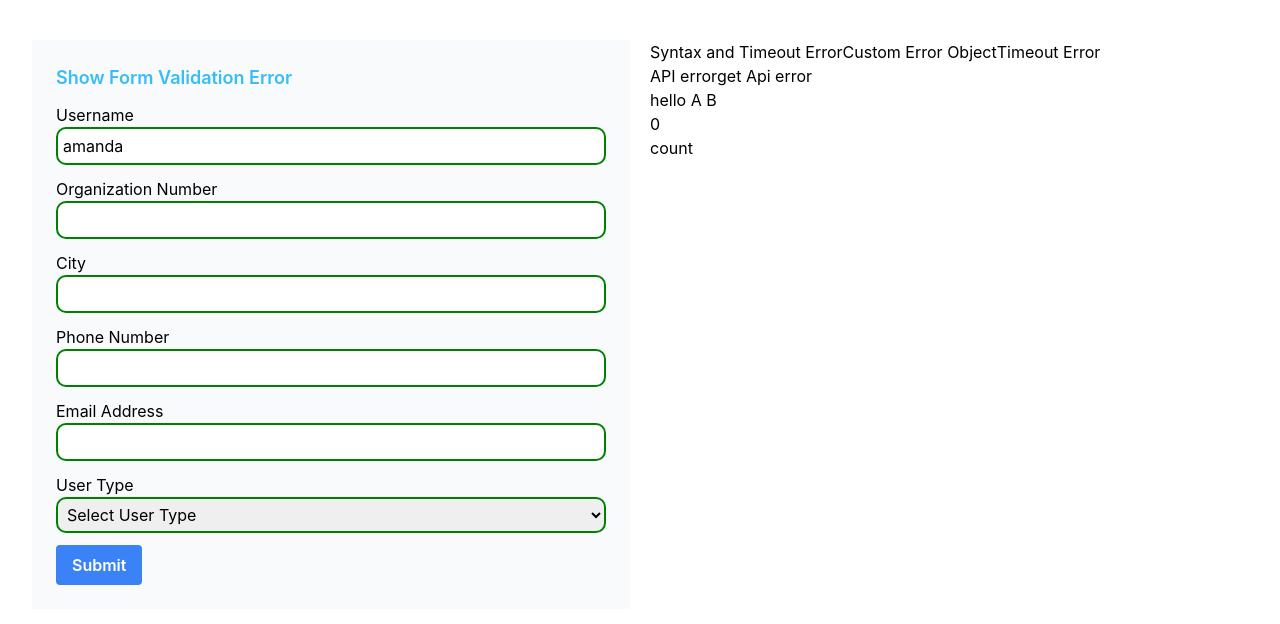
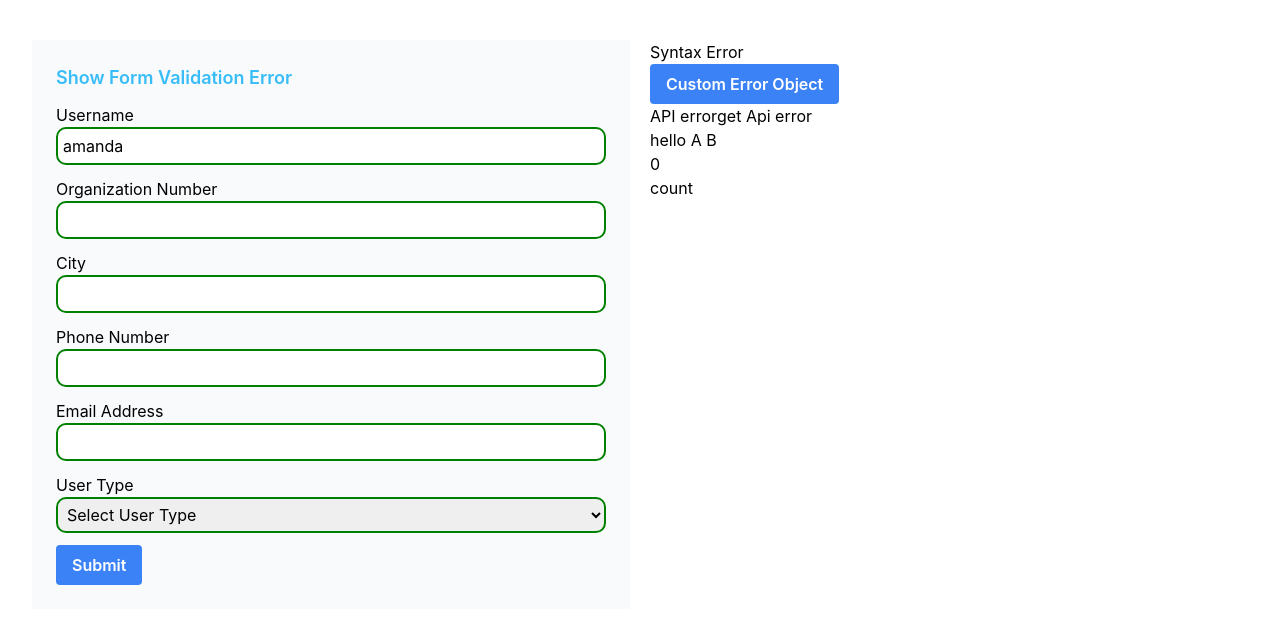
Before and after one commit to sachi1992/error_handler, a React (Create React App) app: page / in a window 1280 px wide. Shown: the top 624 px of the page. Built offline with nearby package versions, Linux system fonts and the light colour scheme.

Commit message:
add custom errors

```diff
--- a/src/components/syntaxError/HandleCrashError.tsx
+++ b/src/components/syntaxError/HandleCrashError.tsx
@@ -6,8 +6,11 @@ const HandleCrashError = (): JSX.Element => {
 
   return (
     <div>
-      Syntax and Timeout Error
+      Syntax Error
+      <br />
+      <div>
         <button
+          className="bg-blue-500 text-white font-semibold py-2 px-4 rounded  "
           onClick={(e) => {
             const error = new CustomError(
               "",
@@ -17,14 +20,7 @@ const HandleCrashError = (): JSX.Element => {
           }}>
           Custom Error Object
         </button>
-      <button
-        onClick={(e) => {
-          setTimeout(() => {
-            throw new Error("Time out with page crashing error");
-          }, 2);
-        }}>
-        Timeout Error
-      </button>
+      </div>
     </div>
   );
 };
--- /dev/null
+++ b/src/components/syntaxError/Timeout.tsx
@@ -0,0 +1,13 @@
+import { useEffect } from "react";
+
+const Timeout = (): JSX.Element => {
+  useEffect(() => {
+    setTimeout(() => {
+      throw new Error("Time out with page crashing error");
+    }, 2);
+  }, []);
+
+  return <div>Timeout Error</div>;
+};
+
+export default Timeout;
```
Lines whose indentation alone changed are shown as unchanged.
